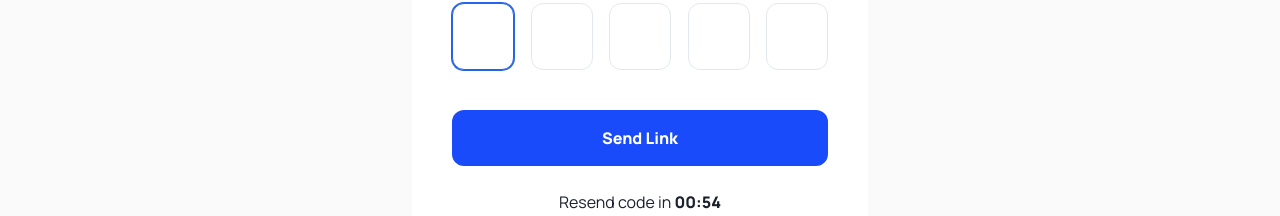
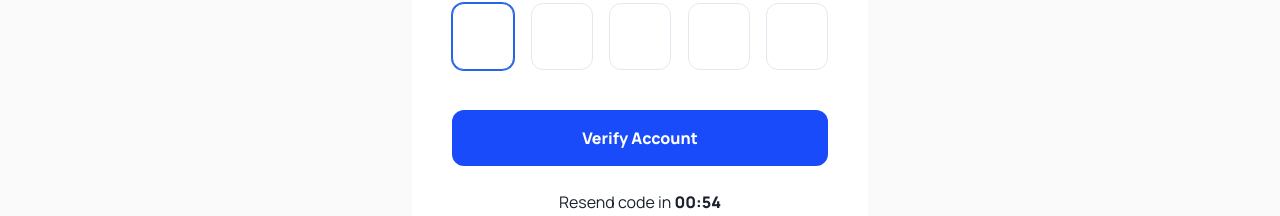
Before and after one commit to ankit-rawani/overpay, a Next.js app: page /otp_auth in a window 1280 px wide. Shown: the part 437-653 px from the top of the page. Built offline with nearby package versions, Linux system fonts and the light colour scheme.

Commit message:
Fix: content error

```diff
--- a/pages/otp_auth.tsx
+++ b/pages/otp_auth.tsx
@@ -53,7 +53,7 @@ const OTPAuth: NextPage = () => {
                         isNumberInput={true}
                         inputClassName="w-[62px] mt-10 border border-grayscale-300 text-grayscale-900 rounded-default p-4 text-center font-semibold text-2xl"
                         />
-                    <button onClick={handleSubmit} className="w-full outline-none hover:bg-primary-400 active:bg-primary-base bg-primary-base text-center py-4 rounded-default mt-10 font-extrabold text-grayscale-0">Send Link</button>
+                    <button onClick={handleSubmit} className="w-full outline-none hover:bg-primary-400 active:bg-primary-base bg-primary-base text-center py-4 rounded-default mt-10 font-extrabold text-grayscale-0">Verify Account</button>
                     <div className="text-center mt-6">
                         <Link href="#"><a>Resend code in <span className="font-extrabold">{time === 0 ? <span>Resend</span> : `00:${time}`}</span></a></Link>
                     </div>
```
